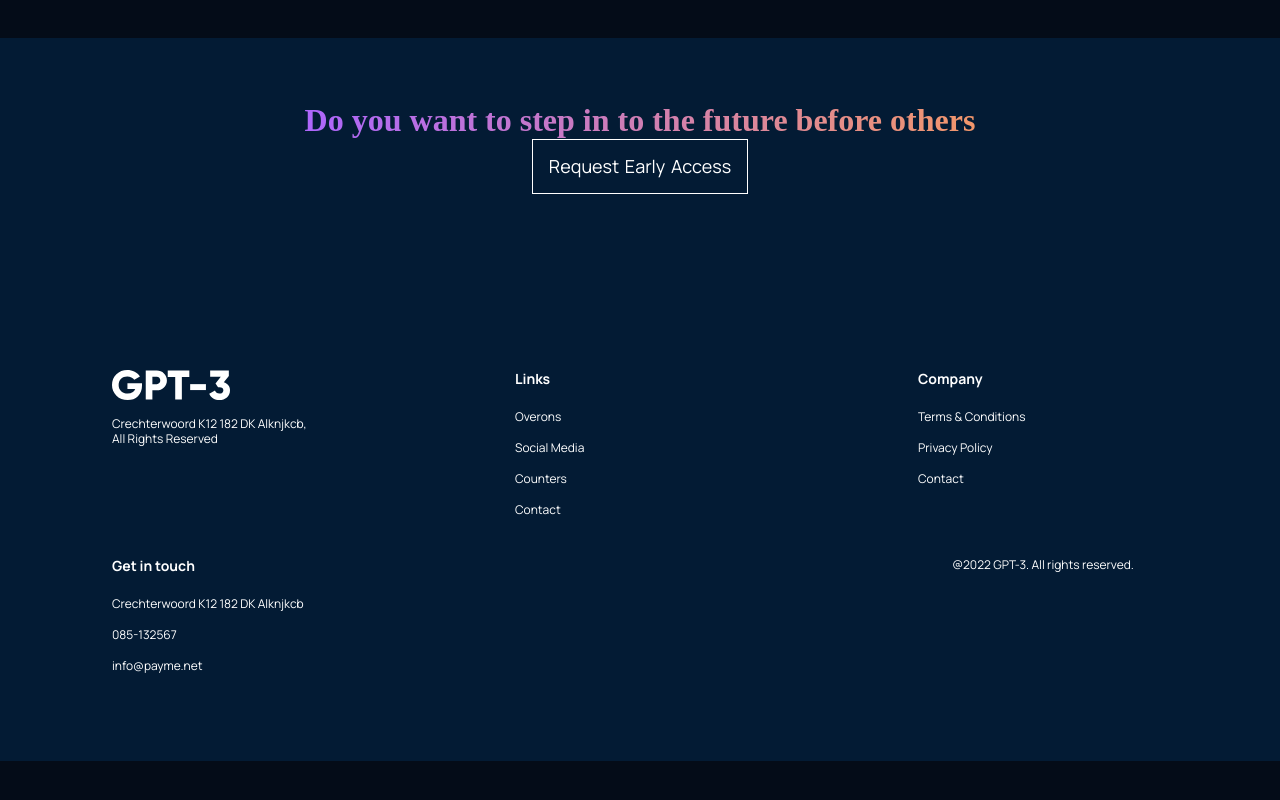
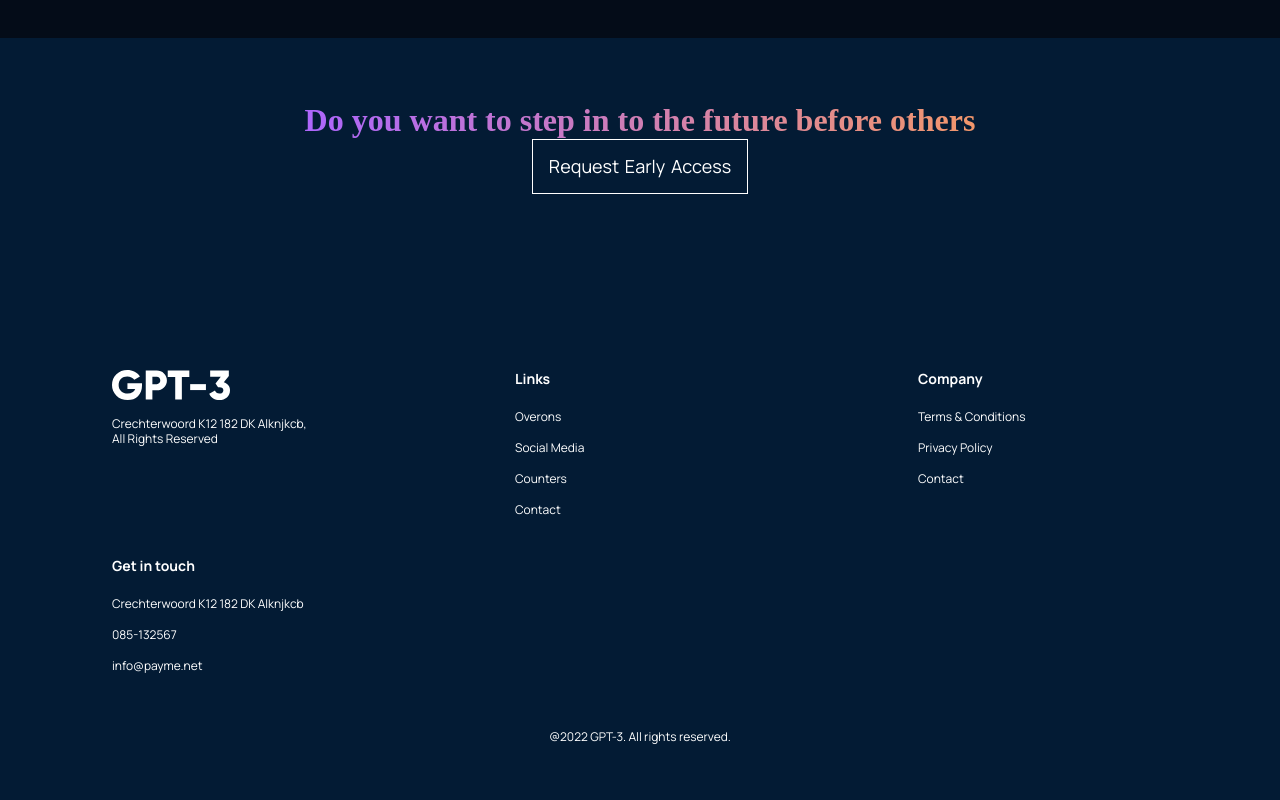
Before and after one commit to RosaMoran/modern-x, a React (Create React App) app: page / in a window 1280 px wide. Shown: the part 4234-5034 px from the top of the page. Before the commit the page ends 4995 px from the top, so only its background shows below. Built offline with nearby package versions, Linux system fonts and the light colour scheme.

Commit message:
the happy end

```diff
--- a/src/containers/footer/Footer.jsx
+++ b/src/containers/footer/Footer.jsx
@@ -35,10 +35,10 @@
           <p>085-132567</p>
           <p>info@payme.net</p>
         </div>
-        <div className="gpt3__footer-copyright">
+      </div>
+      <div className="gpt3__footer-copyright">
           <p>@2022 GPT-3. All rights reserved.</p>
         </div>
-      </div>
     </div>
   )
 }
```
